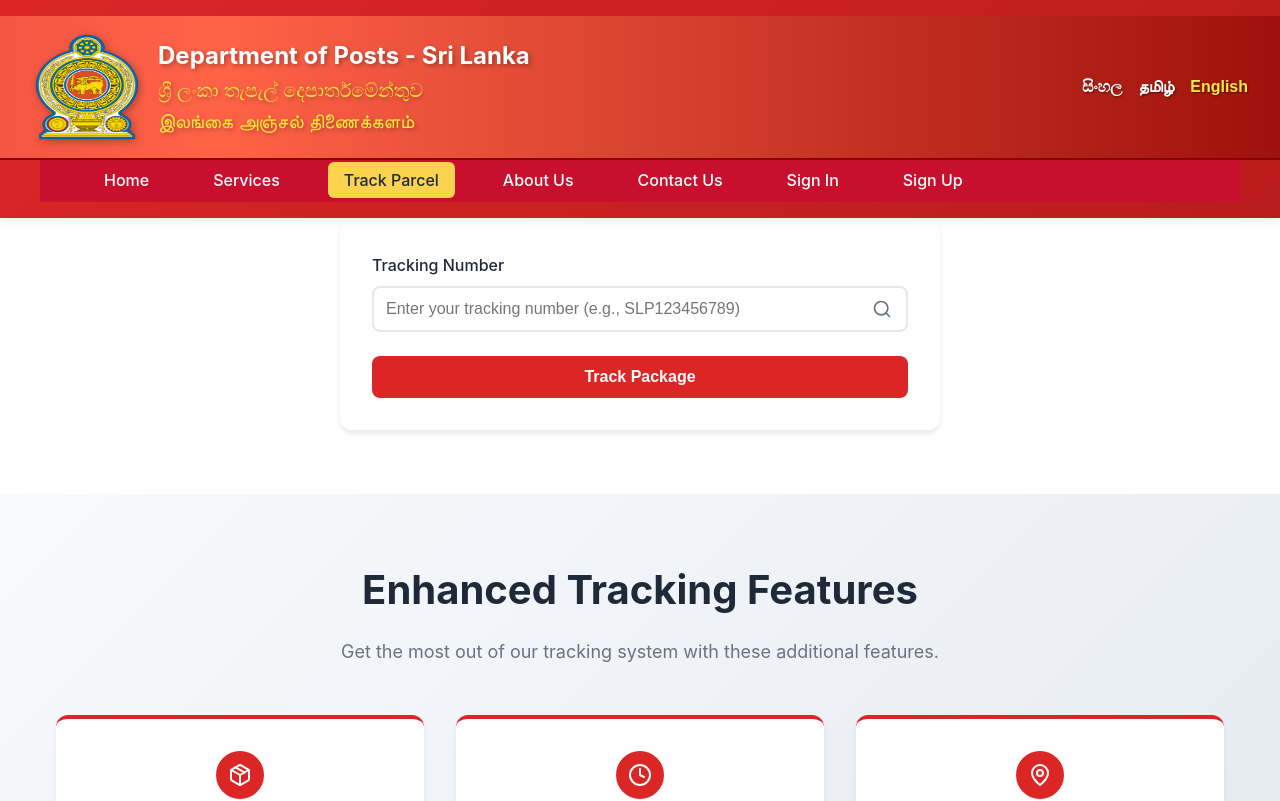
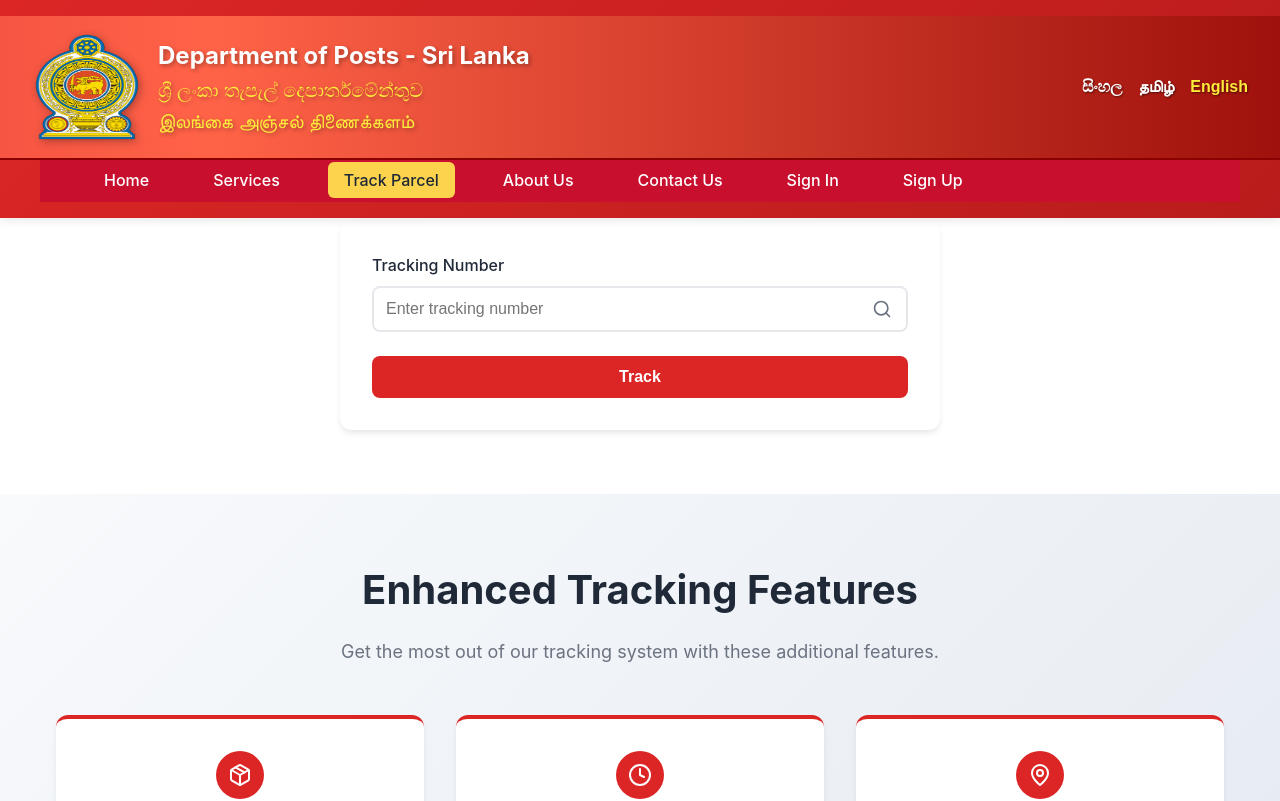
Before and after one commit to SandunPahasara/Sri_LankaPostDigital_Service, a React (Vite) app: page /track in a window 1280 px wide. Shown: the top 801 px of the page. Built offline with nearby package versions, Linux system fonts and the light colour scheme.

Commit message:
update: implement dynamic translations in TrackParcel component

```diff
--- a/src/pages/TrackParcel.tsx
+++ b/src/pages/TrackParcel.tsx
@@ -84,23 +84,23 @@
     <div className="fade-in">
       <section className="section">
         <div className="container">
-          <h2>Track Your Parcel</h2>
+          <h2>{t('track.title')}</h2>
           <p className="section-subtitle">
-            Enter your tracking number below to get real-time updates on your delivery.
+            {t('track.subtitle')}
           </p>
 
           <div className="form-container">
             <form onSubmit={handleTrack}>
               <div className="form-group">
                 <label htmlFor="tracking" className="form-label">
-                  Tracking Number
+                  {t('track.trackingNumber')}
                 </label>
                 <div style={{ position: 'relative' }}>
                   <input
                     type="text"
                     id="tracking"
                     className="form-input"
-                    placeholder="Enter your tracking number (e.g., SLP123456789)"
+                    placeholder={t('track.enterTracking')}
                     value={trackingNumber}
                     onChange={(e) => setTrackingNumber(e.target.value)}
                     required
@@ -125,7 +125,7 @@
                 disabled={isLoading}
                 style={{ width: '100%' }}
               >
-                {isLoading ? 'Tracking...' : 'Track Package'}
+                {isLoading ? `${t('common.loading')}` : t('track.track')}
               </button>
             </form>
           </div>
```
